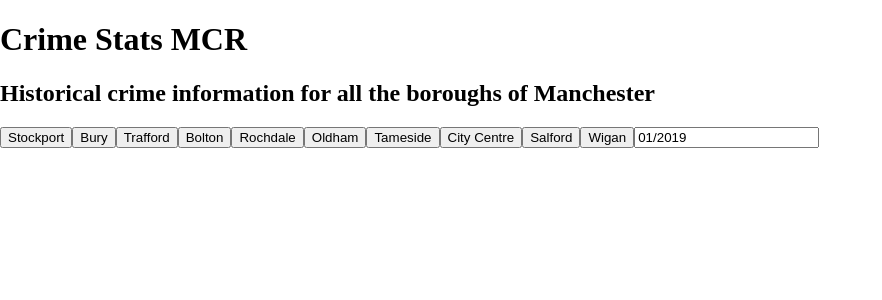
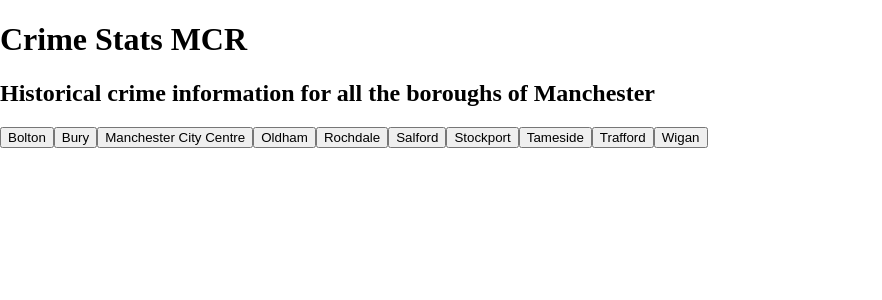
Before and after one commit to jordantai/crime-stats, a React (Create React App) app: page / in a window 1280 px wide. Shown: the top 300 px of the page, without its empty margins (0-882 px from the left). Built offline with nearby package versions, Linux system fonts and the light colour scheme.

Commit message:
adds navbar and reach router

```diff
--- a/src/App.tsx
+++ b/src/App.tsx
@@ -1,16 +1,21 @@
-import React from 'react';
+import React, { Component } from 'react';
 import './App.css';
+import { Router } from '@reach/router';
 import Title from './components/Title';
 import CrimeList from './components/CrimeList';
+import NavBar from './components/NavBar';
 
-const App = () => {
-  return (
-    <div>
-      <Title />
-
-      <CrimeList />
-    </div>
-  );
-};
-
+class App extends Component {
+  render() {
+    return (
+      <div>
+        <Title />
+        <NavBar />
+        <Router>
+          <CrimeList path="/borough/:boroughName" />
+        </Router>
+      </div>
+    );
+  }
+}
 export default App;
--- a/src/components/CrimeCategoryChart.tsx
+++ b/src/components/CrimeCategoryChart.tsx
@@ -7,6 +7,8 @@ const CrimeCategoryChart = ({ crime, startDate }: CrimeChartProps) => {
   const keysArray = Object.keys(chartObj);
   const valuesArray = Object.values(chartObj);
   const colors = randomColorGenerator(valuesArray.length);
+
+  console.log(colors + '.....loaded');
 
   //Chart data object
   const data = {
--- a/src/components/CrimeList.tsx
+++ b/src/components/CrimeList.tsx
@@ -1,28 +1,33 @@
 import React, { Component, MouseEvent } from 'react';
+import { RouteComponentProps } from '@reach/router';
 import * as api from '../utils/api';
 import DatePicker from 'react-datepicker';
 import { subDays, addDays } from 'date-fns';
 import 'react-datepicker/dist/react-datepicker.css';
-import CrimeCard from './CrimeCard';
+//import CrimeCard from './CrimeCard';
 import CrimeCategoryChart from './CrimeCategoryChart';
 import CrimeOutcomeChart from './CrimeOutcomeChart';
 import { formatAreaCoords, formatDate } from '../utils/functions';
 import { areaCoords } from '../data/areaCoords';
 
-class CrimeList extends Component {
+interface CrimeListProps {
+  boroughName?: string;
+}
+
+class CrimeList extends Component<CrimeListProps & RouteComponentProps> {
   state: CrimeListState = {
     crime: [],
     isLoading: true,
     mapCoords: '',
-    boroughName: '',
     startDate: new Date('2019'),
   };
 
-  componentDidUpdate(prevProps: any, prevState: CrimeListState) {
-    const { mapCoords, startDate, boroughName } = this.state;
+  componentDidUpdate(prevProps: CrimeListProps, prevState: CrimeListState) {
+    const { mapCoords, startDate } = this.state;
+    const { boroughName } = this.props;
     const mapCoordsHaveChanged = prevState.mapCoords !== mapCoords;
     const monthAndYearHasChanged = prevState.startDate !== startDate;
-    const boroughHasChanged = prevState.boroughName !== boroughName;
+    const boroughHasChanged = prevProps.boroughName !== boroughName;
     if (mapCoordsHaveChanged) {
       this.getCrimes();
     }
@@ -40,8 +45,8 @@ class CrimeList extends Component {
   }
 
   getCrimes = () => {
-    const { startDate, boroughName } = this.state;
-    if (boroughName !== '') {
+    const { startDate } = this.state;
+    const { boroughName } = this.props;
     const monthAndYear = formatDate(startDate);
     const mapCoords: string = formatAreaCoords(areaCoords[boroughName!]);
     api.fetchCrimes(monthAndYear, mapCoords).then((data) => {
@@ -50,9 +55,6 @@ class CrimeList extends Component {
         isLoading: false,
       });
     });
-    } else {
-      this.setState({ isLoading: false });
-    }
   };
 
   handleClick = (event: MouseEvent<HTMLButtonElement>) => {
@@ -71,7 +73,9 @@ class CrimeList extends Component {
   };
 
   render() {
-    const { crime, isLoading, boroughName, startDate } = this.state;
+    console.log(this.props.boroughName);
+    const { boroughName } = this.props;
+    const { crime, isLoading, startDate } = this.state;
     if (isLoading) return <h2>Loading...</h2>;
     console.log(this.state);
 
@@ -84,11 +88,10 @@ class CrimeList extends Component {
 
     return (
       <main>
-        <nav>
+        {/* <nav>
           <button value="stockport" onClick={this.handleClick}>
             Stockport
           </button>
-
           <button value="bury" onClick={this.handleClick}>
             Bury
           </button>
@@ -125,7 +128,7 @@ class CrimeList extends Component {
             dateFormat="MM/yyyy"
             showMonthYearPicker
           />
-        </nav>
+        </nav> */}
         <h2>{boroughName}</h2>
         <section>
           <ul>
--- a/src/components/NavBar.tsx
+++ b/src/components/NavBar.tsx
@@ -4,14 +4,35 @@ import { Link } from '@reach/router';
 const NavBar = () => {
   return (
     <nav>
-      <Link to="/borough/stockport">
-        <button value="stockport">Stockport</button>
+      <Link to="/borough/bolton">
+        <button value="bolton">Bolton</button>
       </Link>
       <Link to="/borough/bury">
         <button value="bury">Bury</button>
       </Link>
+      <Link to="/borough/city-centre">
+        <button value="city">Manchester City Centre</button>
+      </Link>
+      <Link to="/borough/oldham">
+        <button value="oldham">Oldham</button>
+      </Link>
+      <Link to="/borough/rochdale">
+        <button value="rochdale">Rochdale</button>
+      </Link>
+      <Link to="/borough/salford">
+        <button value="salford">Salford</button>
+      </Link>
+      <Link to="/borough/stockport">
+        <button value="stockport">Stockport</button>
+      </Link>
+      <Link to="/borough/tameside">
+        <button value="tameside">Tameside</button>
+      </Link>
       <Link to="/borough/trafford">
         <button value="trafford">Trafford</button>
+      </Link>
+      <Link to="/borough/wigan">
+        <button value="wigan">Wigan</button>
       </Link>
     </nav>
   );
--- a/src/types/types.d.ts
+++ b/src/types/types.d.ts
@@ -30,7 +30,6 @@ type CrimeListState = {
   crime: Incident[];
   isLoading: boolean;
   mapCoords: string;
-  boroughName?: string;
   startDate: Date;
 };
 
--- a/src/utils/functions.ts
+++ b/src/utils/functions.ts
@@ -141,7 +141,6 @@ export const formatNumberCoords = (array: number[]) => {
         evensArr[i].push(oddsArr[i]);
       }
     }
-    console.log(array);
     return evensArr;
   } else return [];
 };
```
Lines whose indentation alone changed are shown as unchanged.
